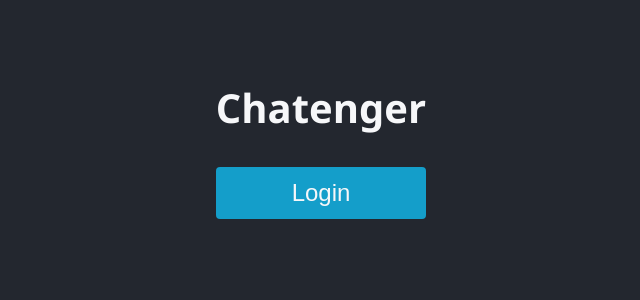
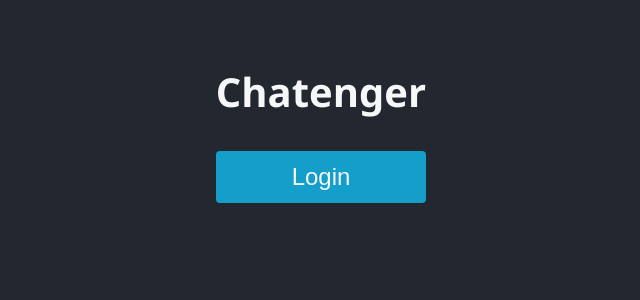
Before and after one commit to kelancelo/chatenger, a React (Vite) app in the folder frontend/: page /login in a window 1280 px wide. Shown: the top 300 px of the page, without its empty margins (319-959 px from the left). Built offline with nearby package versions, Linux system fonts and the light colour scheme.

Commit message:
fixed the layout

```diff
--- a/frontend/public/styles.css
+++ b/frontend/public/styles.css
@@ -23,8 +23,10 @@ body {
 }
 
 #root {
+    display: grid;
+    justify-content: center;
+    height: 100vh;
     padding-inline: 1em;
-    padding-top: 1em;
 }
 
 input {
--- a/frontend/src/pages/index.jsx
+++ b/frontend/src/pages/index.jsx
@@ -13,7 +13,7 @@ const socket = import.meta.env.PROD
     ? io({ autoConnect: false })
     : io('http://localhost:5000', { autoConnect: false })
 
-console.log(socket)
+// console.log(socket)
 
 export default function Index() {
     const navigate = useNavigate()
--- a/frontend/src/styles/index.css
+++ b/frontend/src/styles/index.css
@@ -5,7 +5,7 @@
     justify-items: center;
     max-width: 50rem;
     height: 90vh;
-    margin-inline: auto;
+    align-self: center;
 }
 
 #greeting {
--- a/frontend/src/styles/login.css
+++ b/frontend/src/styles/login.css
@@ -3,6 +3,7 @@
     row-gap: 2em;
     justify-content: center;
     margin-top: 4em;
+    align-self: start;
 }
 
 #login-main>h1 {
```
Also changed, not shown: 5 other files (tests, documents, lock files or other folders).
